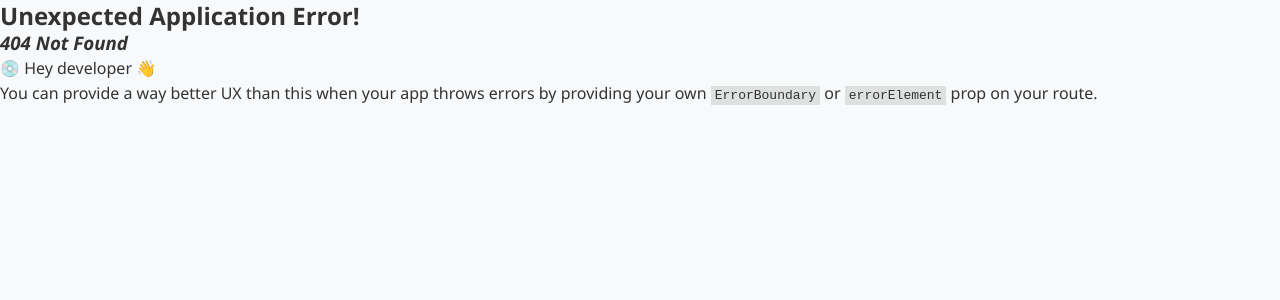
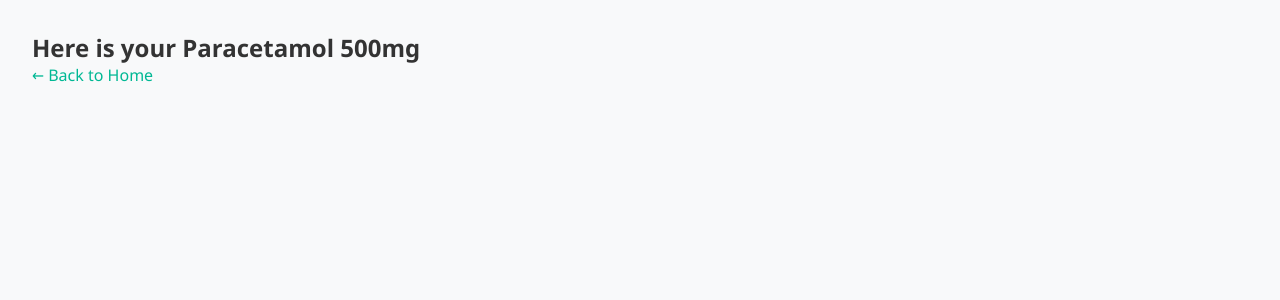
Before and after one commit to rezwanahammad/Therapeia, a React (Vite) app in the folder Therapia/frontend/: page /product/1 in a window 1280 px wide. Before the commit this address had no page. Shown: the top 300 px of the page. Built offline with nearby package versions, Linux system fonts and the light colour scheme.

Commit message:
added product description page

```diff
--- a/Therapia/frontend/src/components/ProductCard.jsx
+++ b/Therapia/frontend/src/components/ProductCard.jsx
@@ -1,8 +1,16 @@
 import React from 'react';
+import { useNavigate } from 'react-router-dom';
 import './ProductCard.css';
 
 const ProductCard = ({ product }) => {
-  const handleAddToCart = () => {
+  const navigate = useNavigate();
+
+  const handleCardClick = () => {
+    navigate(`/product/${product.id}`);
+  };
+
+  const handleAddToCart = (e) => {
+    e.stopPropagation();
     console.log('Added to cart:', product.name);
   };
 
@@ -28,7 +36,7 @@ const ProductCard = ({ product }) => {
   };
 
   return (
-    <div className="product-card">
+    <div className="product-card" onClick={handleCardClick} style={{ cursor: 'pointer' }}>
       {product.discount > 0 && (
         <div className="discount-badge">
           {product.discount}% OFF
--- a/Therapia/frontend/src/main.jsx
+++ b/Therapia/frontend/src/main.jsx
@@ -3,6 +3,7 @@ import { createRoot } from 'react-dom/client'
 import { createBrowserRouter, RouterProvider } from 'react-router-dom'
 import './index.css'
 import App from './App.jsx'
+import ProductDescription from './pages/ProductDescription.jsx'
 import AdminLayout from './pages/admin/AdminLayout.jsx'
 import AdminDashboard from './pages/admin/AdminDashboard.jsx'
 import AdminProducts from './pages/admin/AdminProducts.jsx'
@@ -12,6 +13,7 @@ import AdminSettings from './pages/admin/AdminSettings.jsx'
 
 const router = createBrowserRouter([
   { path: '/', element: <App /> },
+  { path: '/product/:id', element: <ProductDescription /> },
   {
     path: '/admin',
     element: <AdminLayout />,
--- /dev/null
+++ b/Therapia/frontend/src/pages/ProductDescription.jsx
@@ -0,0 +1,18 @@
+import React from 'react';
+import { useParams, Link } from 'react-router-dom';
+import { products } from '../data/mockData';
+
+const ProductDescription = () => {
+  const { id } = useParams();
+  const product = products.find((p) => String(p.id) === String(id));
+  const name = product?.name || 'Product';
+
+  return (
+    <div style={{ padding: '2rem' }}>
+      <h2>Here is your {name}</h2>
+      <p><Link to="/">← Back to Home</Link></p>
+    </div>
+  );
+};
+
+export default ProductDescription;
```
